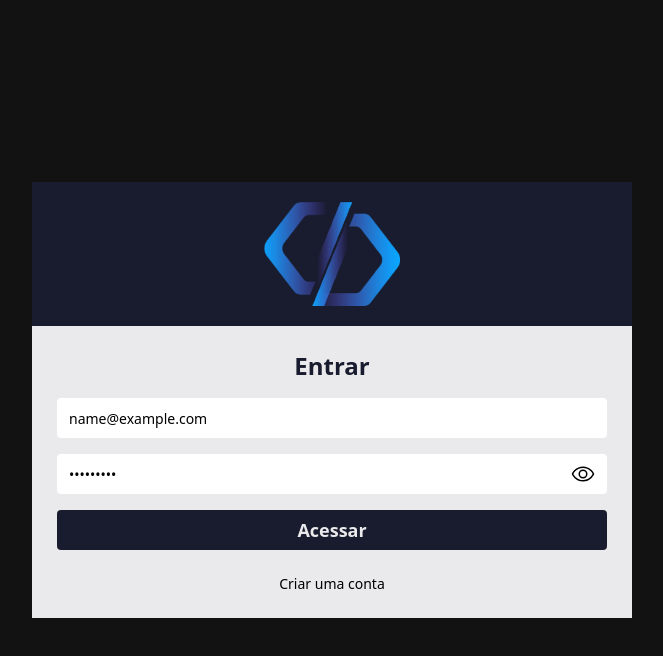
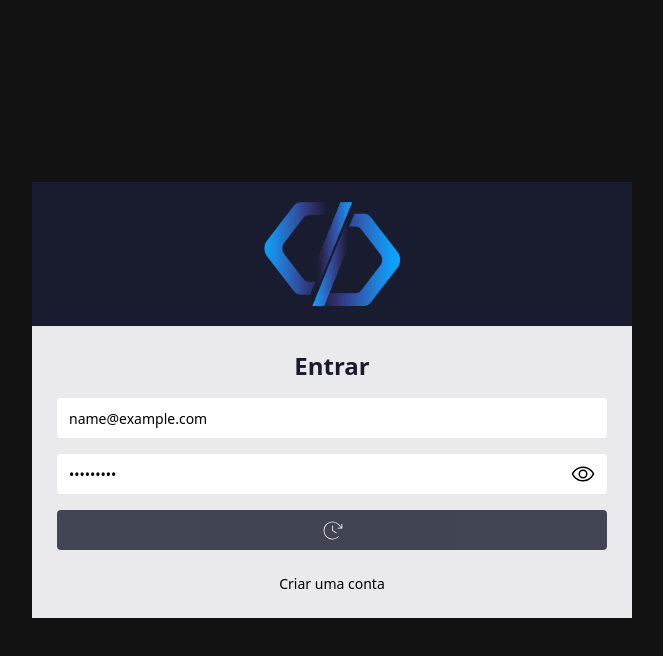
Before and after one commit to rodrigo-dias-silva/tickets-system, a React (Vite) app: page / in a window 1280 px wide. Both pictures are taken after typing "name@example.com", "Sample123" into the empty fields and a click on the button "Acessar". Shown: the top 656 px of the page, without its empty margins (308-971 px from the left). Built offline with nearby package versions, Linux system fonts and the light colour scheme; no server answers.

Commit message:
feat: adiçao condicionais de renderizaçao do botao e import loadingAuth

```diff
--- a/src/pages/SignIn/index.tsx
+++ b/src/pages/SignIn/index.tsx
@@ -1,6 +1,6 @@
 import { useState, useContext, FormEvent } from 'react'
 
-import { Eye, EyeClosed } from '@phosphor-icons/react'
+import { ClockClockwise, Eye, EyeClosed } from '@phosphor-icons/react'
 import { Link } from 'react-router-dom'
 
 import { AuthContext } from '../../contexts/auth'
@@ -12,13 +12,13 @@ export default function SignIn() {
   const [email, setEmail] = useState('')
   const [password, setPassword] = useState('')
 
-  const { signIn } = useContext(AuthContext)
+  const { signIn, loadingAuth } = useContext(AuthContext)
 
-  function handleSignIn(event: FormEvent<HTMLFormElement>) {
+  async function handleSignIn(event: FormEvent<HTMLFormElement>) {
     event.preventDefault()
 
     if (email !== '' && password !== '') {
-      signIn(email, password)
+      await signIn(email, password)
     }
   }
 
@@ -65,9 +65,14 @@ export default function SignIn() {
           </div>
           <button
             type="submit"
-            className='w-full h-10 rounded p-3 text-lg text-light-bg bg-dark-blue flex items-center justify-center font-bold'
+            className={`w-full h-10 rounded p-3 text-lg text-light-bg bg-dark-blue flex items-center justify-center font-bold ${loadingAuth && 'opacity-80 cursor-not-allowed'}`}
           >
-            Acessar
+            {
+              loadingAuth ?
+                <ClockClockwise size={25} color='#fff' weight='thin' />
+                :
+                'Acessar'
+            }
           </button>
         </form>
 
```
